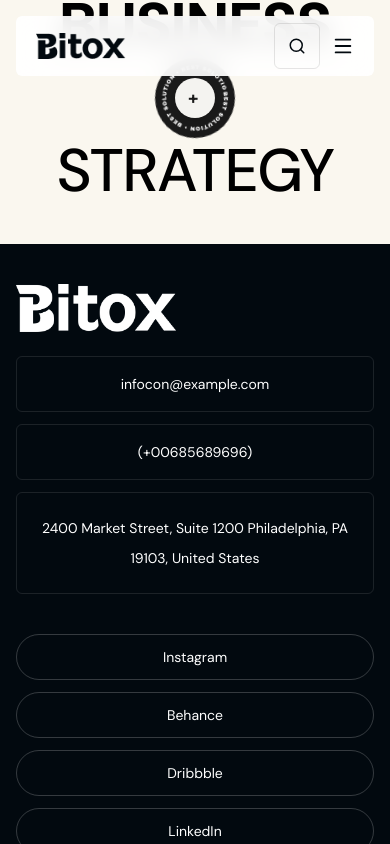
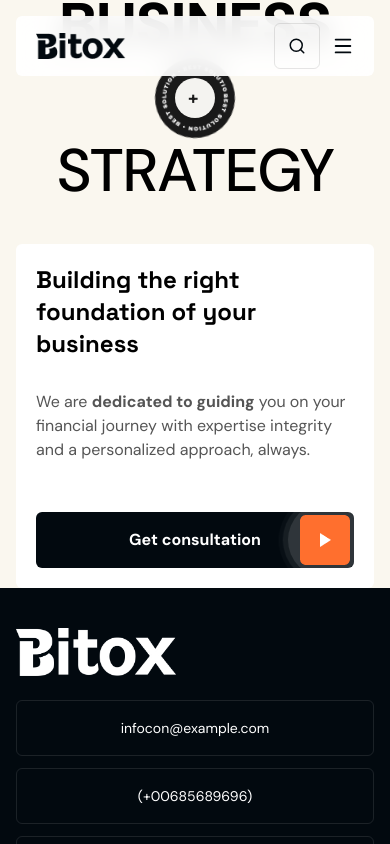
Before and after one commit to Mostofa-zaman/bitox-business-consulting-website, a Next.js app: page / in a window 390 px wide. Shown: the top 844 px of the page. Built offline with nearby package versions, Linux system fonts and the light colour scheme.

Commit message:
feat(heroCard): add mobile responsive layout ,complete HeroCard

```diff
--- a/src/components/common/HeroCard.jsx
+++ b/src/components/common/HeroCard.jsx
@@ -1,17 +1,16 @@
-import React from 'react'
-
+import React from "react";
 import Link from "next/link";
 import Image from "next/image";
+import allImages from "../helper/imageProvider";
 import ButtonTwo from "./ButtonTwo";
-import allImages from '../helper/imageProvider';
-
 
 const HeroCard = () => {
-     const { heroIocns } = allImages;
+  const { heroIocns } = allImages;
+
   return (
     <div>
-
-       <div className="max-w-[430px] p-[35px] bg-bg-secondaryTwo rounded-[6px] hidden  2xl:block">
+      {/* 2xl */}
+      <div className="max-w-[430px] p-[35px] bg-bg-secondaryTwo rounded-[6px] hidden  2xl:block">
         <h4 className="headingFour font-bold ">
           Building the right foundation of your business
         </h4>
@@ -63,7 +62,8 @@ const HeroCard = () => {
           </a>
         </div>
       </div>
-        {/* xl */}
+
+      {/* xl */}
       <div className="max-w-[430px] p-[35px] bg-bg-secondaryTwo rounded-[6px] hidden xl:block  2xl:hidden">
         <h4 className="headingFour font-bold ">
           Building the right foundation of your business
@@ -116,7 +116,9 @@ const HeroCard = () => {
           </a>
         </div>
       </div>
- <div className="max-w-[340px] p-[25px] bg-bg-secondaryTwo rounded-[6px] hidden lg:block xl:hidden">
+
+      {/* lg devices */}
+      <div className="max-w-[340px] p-[25px] bg-bg-secondaryTwo rounded-[6px] hidden lg:block xl:hidden">
         <h4 className="headingFour font-bold ">
           Building the right foundation of your business
         </h4>
@@ -168,11 +170,62 @@ const HeroCard = () => {
           </a>
         </div>
       </div>
+      {/* py-4 px-[25px] bg-primary text-start text-bg-secondaryTwo w-[100%]   rounded-[6px] */}
+      {/* sm, md devices */}
+      <div className="max-w-[470px] p-5 md:p-[35px] bg-bg-secondaryTwo rounded-[6px] block lg:hidden ">
+        <h4 className="headingFour font-bold ">
+          Building the right foundation of your business
+        </h4>
+        <p className="pt-[30px] pb-[50px] md:pb-[100px]  para-lg text-tarnary">
+          We are <span className="font-bold">dedicated to guiding</span> you on
+          your financial journey with expertise integrity and a personalized
+          approach, always.
+        </p>
 
+        <div className="relative w-full">
+          <Link href={"/contact"}>
+            <ButtonTwo
+              frontText={"Get consultation"}
+              backText={"Get consultation"}
+              className={"!w-full !py-[18px] !justify-start !pr-[60px]"}
+            />
+          </Link>
+          <a
+            href="https://youtu.be/l6shgiK9Z-k?si=fMjmxKVUJythzBZ5"
+            target="_blank"
+            rel="noopener noreferrer"
+            className=""
+          >
+            {/* Wave circle */}
+            <div className="absolute top-0 right-[3.5px] h-full flex items-center justify-center">
+              <div className="relative flex items-center justify-center w-[52px] h-[52px]">
+                <span
+                  className="absolute h-[50px] w-[50px] z-10 rounded-full bg-white/30 animate-wave"
+                  style={{ animationDelay: "0s" }}
+                />
+                <span
+                  className="absolute  h-[50px] w-[50px] z-10 rounded-full bg-white/30 animate-wave"
+                  style={{ animationDelay: "0.6s" }}
+                />
+                <span
+                  className="absolute  h-[50px] w-[50px] z-10 rounded-full bg-white/30 animate-wave"
+                  style={{ animationDelay: "1.2s" }}
+                />
 
+                <Image
+                  src={heroIocns}
+                  width={50}
+                  height={50}
+                  alt="hero-card-images "
+                  className="z-0"
+                />
+              </div>
+            </div>
+          </a>
+        </div>
+      </div>
+    </div>
+  );
+};
 
-    </div>
-  )
-}
-
-export default HeroCard
+export default HeroCard;
```
